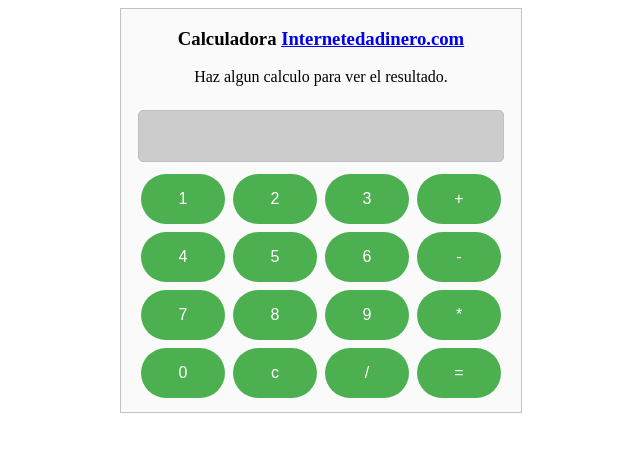
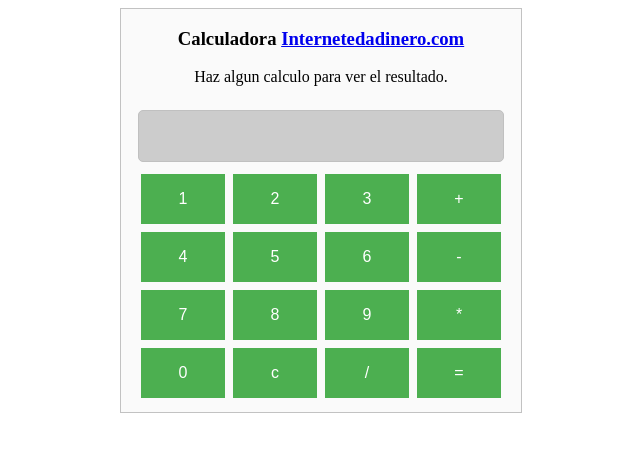
Before and after one commit to Rosalba2023/calculadora, a plain HTML site: page index.html in a window 1280 px wide. Shown: the whole page, without its empty margins (319-959 px from the left). Drawn offline with Linux system fonts and the light colour scheme.

Commit message:
Actualizacion rama-roberto actual

```diff
--- a/estiloscalculadoratutorial.css
+++ b/estiloscalculadoratutorial.css
@@ -28,7 +28,6 @@ input[type=button], input[type=submit], input[type=reset] {
     text-decoration: none;
     margin: 4px 2px;
     cursor: pointer;
-    border-radius: 40px;
 }
 
 
```
